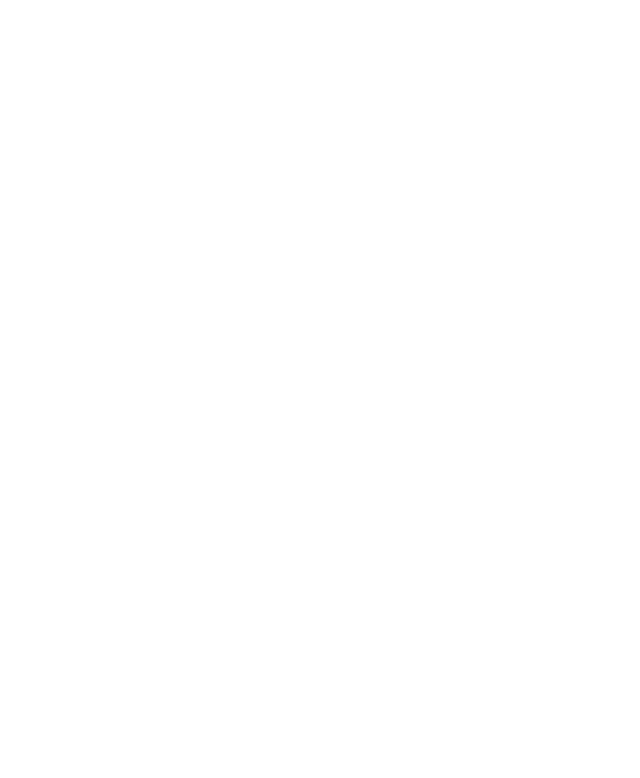
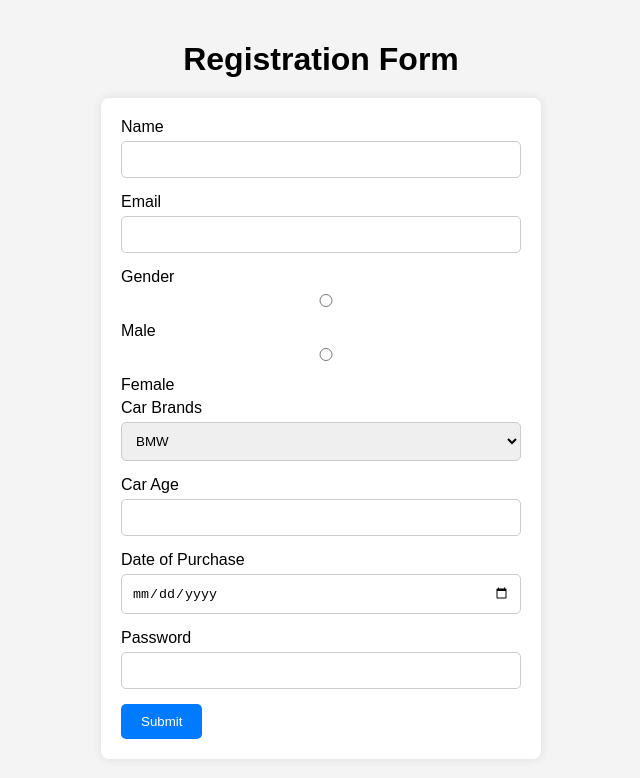
Before and after one commit to acciojob/car-insurance-form-Anjalivlog, a website: page main.html in a window 1280 px wide. Shown: the whole page, without its empty margins (319-959 px from the left). Drawn offline with Linux system fonts and the light colour scheme.

Commit message:
created a submission

```diff
--- a/main.html
+++ b/main.html
@@ -8,6 +8,38 @@
 
 <body>
 	<!-- the entire body must be written by student -->
+	<h1><b>Registration Form</b></h1>
+	<form method="post">
+    <label for="name">Name</label>
+    <input type="text" id="name" name="name" required>
+
+    <label for="email">Email</label>
+    <input type="email" id="email" name="email" required>
+
+    <label>Gender</label>
+    <input type="radio" id="male" name="gender" value="male" required>
+    <label for="male">Male</label>
+    <input type="radio" id="female" name="gender" value="female" required>
+    <label for="female">Female</label>
+
+    <label for="cars">Car Brands</label>
+    <select id="cars" name="cars">
+      <option value="BMW">BMW</option>
+      <option value="Audi">Audi</option>
+      <option value="Mercedes">Mercedes</option>
+    </select>
+
+    <label for="carage">Car Age</label>
+    <input type="number" id="carage" name="carage" required>
+
+    <label for="dop">Date of Purchase</label>
+    <input type="date" id="dop" name="dop" required>
+
+    <label for="password">Password</label>
+    <input type="password" id="password" name="password" required>
+
+    <button type="submit">Submit</button>
+  </form>
     <script type="text/javascript" src="./script.js">
 </script>
 
--- a/styles.css
+++ b/styles.css
@@ -1,2 +1,43 @@
 
 /* Your CSS Code here. */
+body {
+    font-family: Arial, sans-serif;
+    background-color: #f4f4f4;
+    margin: 0;
+    padding: 20px;
+  }
+h1 {
+    text-align: center;
+    margin-bottom: 20px;
+}
+  form {
+    background-color: #fff;
+    padding: 20px;
+    border-radius: 8px;
+    box-shadow: 0 0 10px rgba(0, 0, 0, 0.1);
+    max-width: 400px;
+    margin: auto;
+  }
+  label {
+    display: block;
+    margin-bottom: 5px;
+  }
+  input, select {
+    width: 100%;
+    padding: 10px;
+    margin-bottom: 15px;
+    border: 1px solid #ccc;
+    border-radius: 5px;
+    box-sizing: border-box;
+  }
+  button {
+    background-color: #007bff;
+    color: #fff;
+    padding: 10px 20px;
+    border: none;
+    border-radius: 5px;
+    cursor: pointer;
+  }
+  button:hover {
+    background-color: #0056b3;
+  }
```
